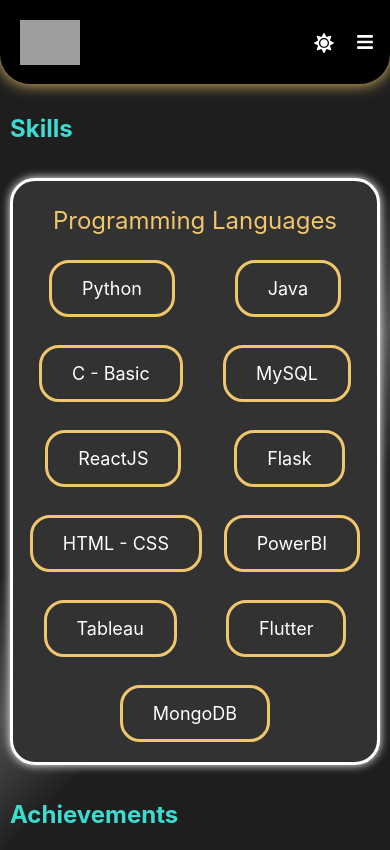
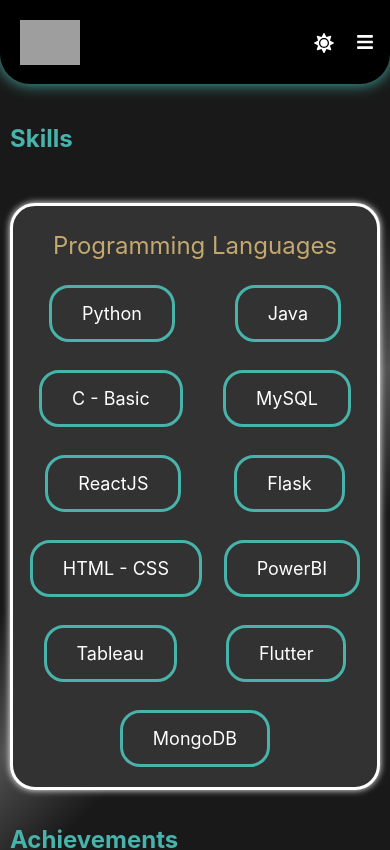
Before and after one commit to Viswanathan-04/portfolio, a React (Create React App) app: page /#/skills in a window 390 px wide. Shown: the top 850 px of the page. Built offline with nearby package versions, Linux system fonts and the light colour scheme; grey boxes are pictures that could not be loaded.

Commit message:
first commit

```diff
--- a/src/App.css
+++ b/src/App.css
@@ -1,8 +1,8 @@
 :root {
-    --linear-bg-1: #02aab0;
+    --linear-bg-1: #1b7187;
     --linear-bg-2: #753a88;
-    --primary-text-color: #3cddd0;
-    --secondary-text-color: #f0c66d;
+    --primary-text-color: #47b3aa;
+    --secondary-text-color: #c3a86f;
     --tertiary-text-color: #ffffff;
 }
 
@@ -13,7 +13,7 @@
 
 .dark-mode {
     background: linear-gradient(135deg, var(--linear-bg-1), var(--linear-bg-2));
-    background-size: 400%;
+    background-size: 200% 200%;
     color: white;
 }
 
@@ -34,8 +34,8 @@
 }
 
 @keyframes breathe-1 {
-    from { box-shadow: 0px 0px 5px var(--secondary-text-color); }
-    to { box-shadow: 0px 0px 15px var(--secondary-text-color); }
+    from { box-shadow: 0px 0px 5px var(--primary-text-color); }
+    to { box-shadow: 0px 0px 15px var(--primary-text-color); }
 }
 
 .App .content {
@@ -165,6 +165,7 @@
     }
     .App .content {
         width: 100%;
+        margin: 10px 0px;
     }
     .App .nav-bar a.img-logo {
         margin: auto 0px;
@@ -181,8 +182,8 @@
         border-radius: 20px;
         left: 0;
         background-color: black;
-        margin: auto;
-        min-width: 100%;
+        margin: 0px 5%;
+        min-width: 90%;
         padding: 0.8rem 0px;
         gap: 0px;
         justify-content: space-evenly;
@@ -190,8 +191,8 @@
         animation: slide 1s forwards;
     }
     @keyframes slide {
-        from {translate: 0px -70px;}
-        to {translate: 0px 70px;}
+        from {translate: 0px -10vh;}
+        to {translate: 0px 11vh;}
     }
     .App .nav-bar nav .icon {
         margin: 10px;
--- a/src/index.css
+++ b/src/index.css
@@ -5,7 +5,7 @@
     sans-serif;
   -webkit-font-smoothing: antialiased;
   -moz-osx-font-smoothing: grayscale;
-  background: linear-gradient(135deg, rgb(30, 30, 30) 45%, rgb(80, 80, 80, 1.3) 50%, rgb(30, 30, 30) 55%);
+  background: linear-gradient(135deg, rgb(25, 25, 25) 45%, rgb(80, 80, 80, 1.3) 50%, rgb(25, 25, 25) 55%);
   background-size: 300%;
   background-repeat: no-repeat;
   animation: backcolor 10s alternate infinite;
--- a/src/pages/contact.js
+++ b/src/pages/contact.js
@@ -46,11 +46,11 @@
     const [message, setMessage] = useState("");
     return (
         <div className="main-5">
-            <h2 className="main-5-1-title" style={{textAlign: "center", color: "var(--primary-text-color)"}}>Connect to Me</h2>
+            <h2 className="main-5-1-title" style={{textAlign: "center"}}>Connect to Me</h2>
             {val!=="Error Connecting to Network" ? <div className="main-5-1">
                 <form className="form-contact">
-                    <input type="email" id="input1" placeholder="Mail-id" onChange={(event) => setMail(event.target.value)}></input>
-                    <textarea type="text" id="input2" placeholder="Message" onChange={(event) => setMessage(event.target.value)}></textarea>
+                    <input type="email" id="input1" placeholder="Mail-id" onChange={(event) => setMail(event.target.value)} required></input>
+                    <textarea type="text" id="input2" placeholder="Message" onChange={(event) => setMessage(event.target.value)} required></textarea>
                     <button value="Send Message" className="submit-btn" onClick={sendMail}>Submit</button>
                 </form>
                 <div className="contact-links">
--- a/src/pages/experience.css
+++ b/src/pages/experience.css
@@ -4,7 +4,7 @@
     padding: 10px;
     display: flex;
     flex-direction: column;
-    gap: 20px;
+    gap: 30px;
 }
 .main-2 .main-2-1
 {
@@ -15,6 +15,7 @@
     border: 3px solid var(--tertiary-text-color);
     flex-direction: row;
     box-shadow: 0px 0px 10px var(--tertiary-text-color);
+    gap: 30px;
 }
 .main-2 .main-2-1 .main-2-1-left
 {
--- a/src/pages/experience.js
+++ b/src/pages/experience.js
@@ -5,7 +5,7 @@
 {
     return (
         <div className="main-2">
-            <h2 className="main-2-title" style={{color : "var(--primary-text-color)"}}>Experience</h2>
+            <h2 className="main-2-title">Experience</h2>
             <div className="main-2-1">
                 <div className="main-2-1-left">
                     <div className="main-2-1-company">
--- a/src/pages/home.css
+++ b/src/pages/home.css
@@ -22,6 +22,10 @@
 {
     font-size: 2.5rem;
     margin: 15px 20px;
+}
+.main-1 .main-1-2 .main-2-1 .dot
+{
+    color: var(--tertiary-text-color);
 }
 .main-1 .main-1-1 .desc-1-2 span
 {
@@ -179,6 +183,7 @@
     .main-1
     {
         flex-direction: column;
+        gap: 20px;
     }
     .main-1 img
     {
@@ -201,6 +206,7 @@
     .main-1 .main-1-2
     {
         margin: 0px 10px;
+        gap: 35px;
     }
     .main-1 .main-1-2 .education, .education-1
     {
--- a/src/pages/projects.css
+++ b/src/pages/projects.css
@@ -23,7 +23,7 @@
     margin: auto 0px;
     background-color: transparent;
     border: none;
-    color: var(--primary-text-color);
+    color: var(--tertiary-text-color);
     text-decoration: none;
     font-size: 18px;
 }
--- a/src/pages/projects.js
+++ b/src/pages/projects.js
@@ -20,7 +20,7 @@
     return (
         <div className="main-4">
             <div className="more">
-                <h2 className="main-4-title" style={{marginLeft: "10px", color: "var(--primary-text-color"}}>Projects Done</h2>
+                <h2 className="main-4-title" style={{marginLeft: "10px"}}>Projects Done</h2>
                 <a className="more-btn" href="https://github.com/Viswanathan-04?tab=repositories">See More</a>
             </div>
             <div className="projects">
--- a/src/pages/skills.css
+++ b/src/pages/skills.css
@@ -11,7 +11,7 @@
     padding: 10px;
     background-color: rgb(50, 50, 50);
     border: 3px solid var(--tertiary-text-color);
-    box-shadow: 0px 0px 10px var(--tertiary-text-color);
+    box-shadow: 0px 0px 7px var(--tertiary-text-color);
     border-radius: 25px;
     display: flex;
     flex-direction: row;
@@ -36,7 +36,7 @@
 }
 .main-3 .main-3-1 .main-3-1-content .main-3-1-label
 {
-    border: 3px solid var(--secondary-text-color);
+    border: 3px solid var(--primary-text-color);
     color: var(--seconary-text-color);
     font-size: 18px;
     margin: 10px auto;
@@ -44,6 +44,9 @@
     border-radius: 20px;
 }
 @media screen and (max-width:768px) {
+    .main-3 .main-3-1{
+        margin-top: 15px;
+    }
     .main-3 .main-3-1
     {
         flex-direction: column;
--- a/src/pages/skills.js
+++ b/src/pages/skills.js
@@ -5,7 +5,7 @@
 {
     return (
         <div className="main-3">
-            <h2 style={{color: "var(--primary-text-color)"}}>Skills</h2>
+            <h2>Skills</h2>
             <div className="main-3-1">
                 <p className="main-3-1-title">Programming Languages</p>
                 <div className="main-3-1-content">
@@ -22,7 +22,7 @@
                     <p className="main-3-1-label">MongoDB</p>
                 </div>
             </div>
-            <h2 style={{color: "var(--primary-text-color)"}}>Achievements</h2>
+            <h2>Achievements</h2>
             <div className="main-3-1">
                 <p className="main-3-1-title">Smart India Hackathon 2023</p>
                 <div className="main-3-1-content">
```
